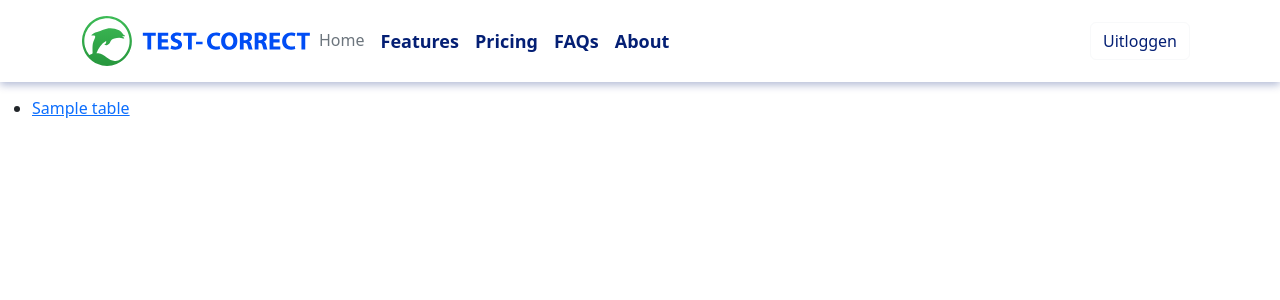
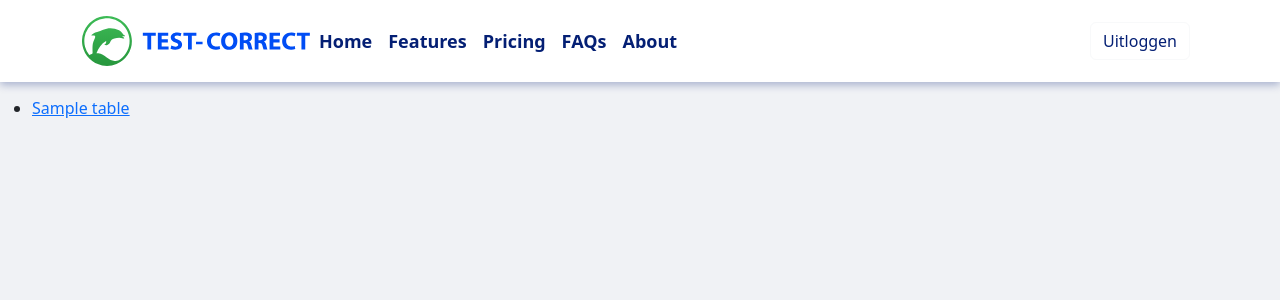
Before and after one commit to Danny-1053784/WP2-Owasp-Top10, a Flask app: template templates/tables.html in a window 1280 px wide. Shown: the top 300 px of the page. Run offline with Flask 2, Linux system fonts and the light colour scheme; the template is opened without the code that fills it: most values are stand-ins (such as "Sample title", 1, 10 or a date in 2020).

Commit message:
Update Navbar and background-color body

```diff
--- a/static/basic.css
+++ b/static/basic.css
@@ -37,7 +37,8 @@ body {
     font-style: normal;
     text-rendering: optimizeLegibility;
     -webkit-font-smoothing: antialiased;
-    background-color: var(--c3);
+    background-color: rgba(240, 242, 245, 1) !important;
+    /* background-color: var(--c3); */
     color: var(--c4);
 }
 img, iframe {border: none; max-width: 100%}
--- a/templates/tables.html
+++ b/templates/tables.html
@@ -11,6 +11,13 @@
 <link href="https://cdn.jsdelivr.net/npm/bootstrap@5.2.3/dist/css/bootstrap.min.css" rel="stylesheet" integrity="sha384-rbsA2VBKQhggwzxH7pPCaAqO46MgnOM80zW1RWuH61DGLwZJEdK2Kadq2F9CUG65" crossorigin="anonymous">
 </head>
 <style>
+  .text-secondary {
+    --bs-text-opacity: 1;
+    color: rgba(var(--bs-secondary-rgb),var(--bs-text-opacity))!important;
+    color: #041f74 !important;
+    font-size: 18px !important;
+    font-weight: 700 !important;
+}
 .text-white {
     --bs-text-opacity: 1 !important;
     color: #041f74 !important;
```
Also changed, not shown: templates/table_details.html (+7 -0 lines).
